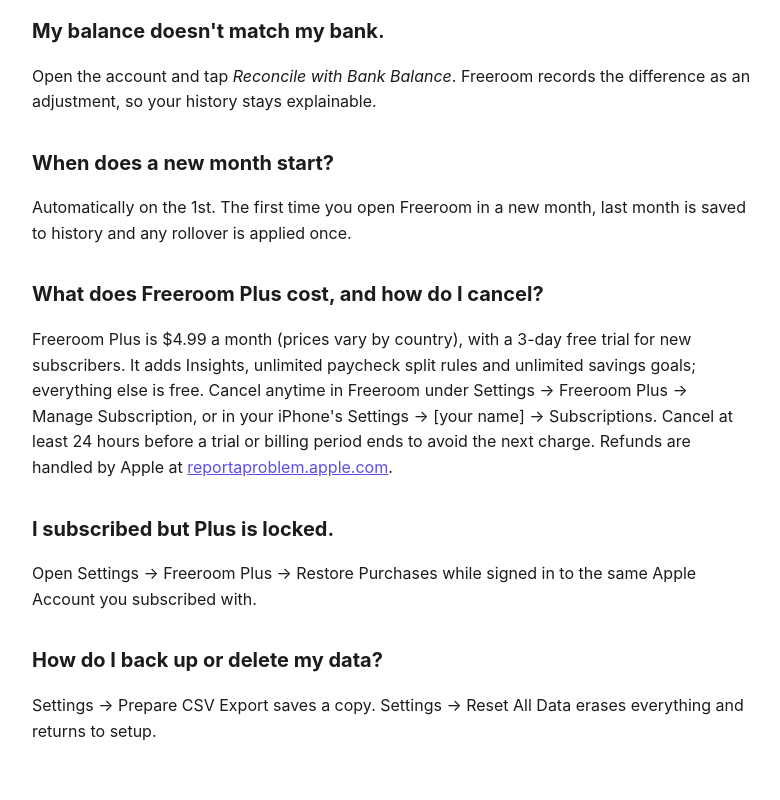
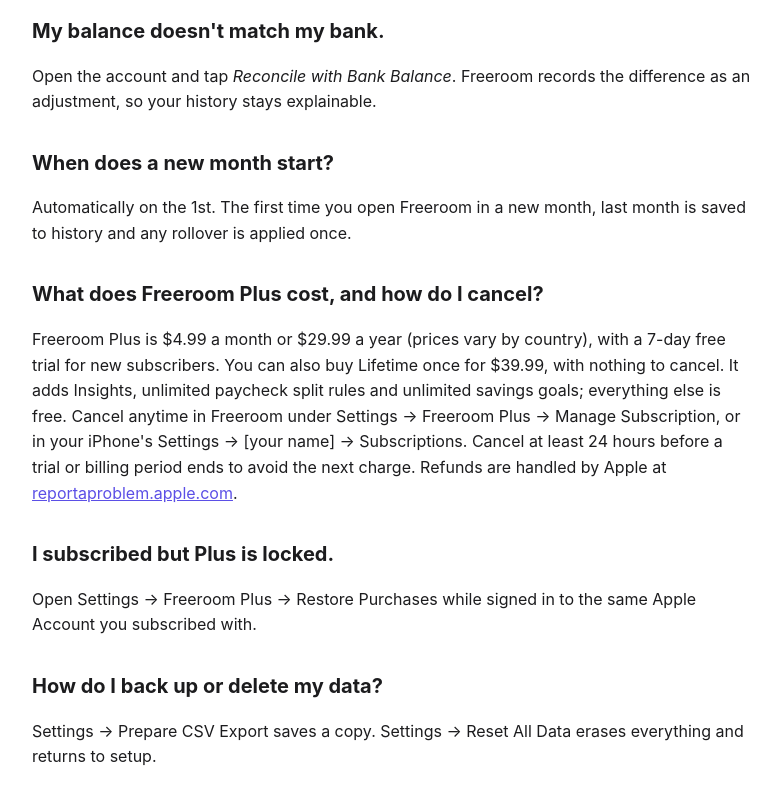
Before and after one commit to tdeluise/free-room-site, a plain HTML site: page support.html in a window 1280 px wide. Shown: the part 694-1494 px from the top of the page, without its empty margins (248-1028 px from the left). Drawn offline with Linux system fonts and the light colour scheme.

Commit message:
Describe Yearly and Lifetime Plus options and the 7-day trial
Co-Authored-By: Claude Opus 5.5 <noreply@anthropic.com>

```diff
--- a/support.html
+++ b/support.html
@@ -8,7 +8,7 @@
 <h2>What is the Bill Vault?</h2><p>A separate account (often a second checking account at your bank) that holds bill money. The Payday Assistant shows how much it needs before your next paycheck.</p>
 <h2>My balance doesn't match my bank.</h2><p>Open the account and tap <em>Reconcile with Bank Balance</em>. Freeroom records the difference as an adjustment, so your history stays explainable.</p>
 <h2>When does a new month start?</h2><p>Automatically on the 1st. The first time you open Freeroom in a new month, last month is saved to history and any rollover is applied once.</p>
-<h2>What does Freeroom Plus cost, and how do I cancel?</h2><p>Freeroom Plus is $4.99 a month (prices vary by country), with a 3-day free trial for new subscribers. It adds Insights, unlimited paycheck split rules and unlimited savings goals; everything else is free. Cancel anytime in Freeroom under Settings → Freeroom Plus → Manage Subscription, or in your iPhone's Settings → [your name] → Subscriptions. Cancel at least 24 hours before a trial or billing period ends to avoid the next charge. Refunds are handled by Apple at <a href="https://reportaproblem.apple.com">reportaproblem.apple.com</a>.</p>
+<h2>What does Freeroom Plus cost, and how do I cancel?</h2><p>Freeroom Plus is $4.99 a month or $29.99 a year (prices vary by country), with a 7-day free trial for new subscribers. You can also buy Lifetime once for $39.99, with nothing to cancel. It adds Insights, unlimited paycheck split rules and unlimited savings goals; everything else is free. Cancel anytime in Freeroom under Settings → Freeroom Plus → Manage Subscription, or in your iPhone's Settings → [your name] → Subscriptions. Cancel at least 24 hours before a trial or billing period ends to avoid the next charge. Refunds are handled by Apple at <a href="https://reportaproblem.apple.com">reportaproblem.apple.com</a>.</p>
 <h2>I subscribed but Plus is locked.</h2><p>Open Settings → Freeroom Plus → Restore Purchases while signed in to the same Apple Account you subscribed with.</p>
 <h2>How do I back up or delete my data?</h2><p>Settings → Prepare CSV Export saves a copy. Settings → Reset All Data erases everything and returns to setup.</p>
 </main></body></html>
```
Also changed, not shown: privacy.html (+1 -1 lines).
